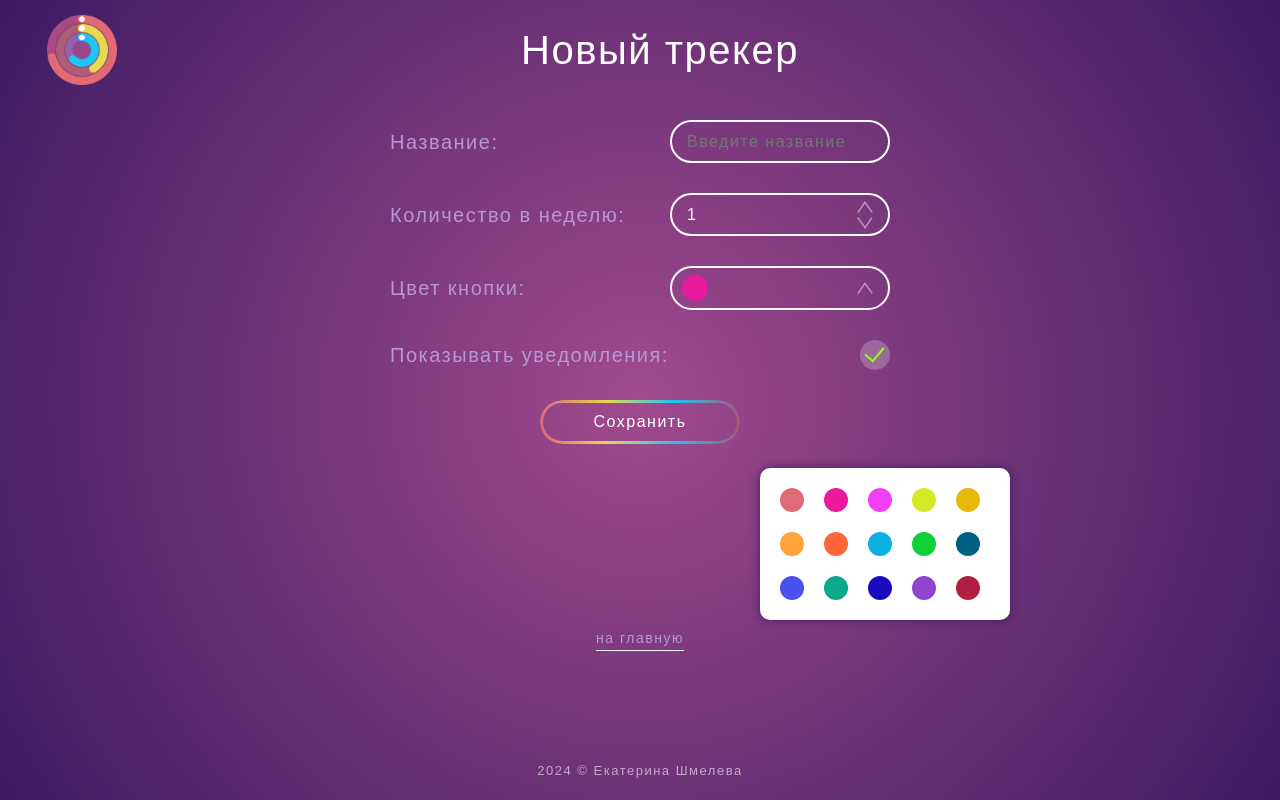
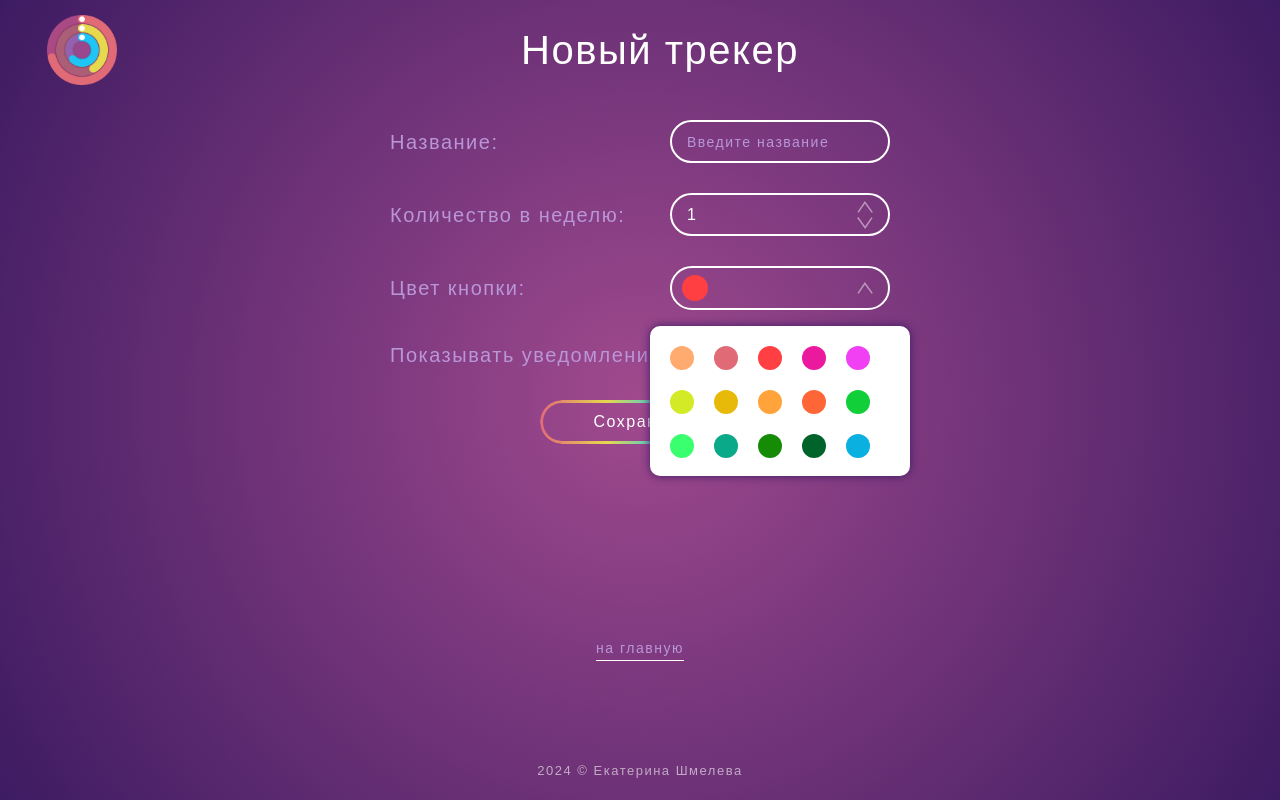
Before and after one commit to gutkati/react-tracker, a React (Vite) app: page /create in a window 1280 px wide. Both pictures are taken after a click on the element 865 px from the left and 288 px from the top of the page. Built offline with nearby package versions, Linux system fonts and the light colour scheme.

Commit message:
Оптимизация кода/модалка об успешном создании трекера

```diff
--- a/src/arrays/arrays.js
+++ b/src/arrays/arrays.js
@@ -30,18 +30,23 @@ export const arrMonths = ['янв', 'февр', 'март', 'апр', 'май',
 export let arrDays = ['вс', 'пн', 'вт', 'ср', 'чт', 'пт', 'сб'];
 
 export const colors = [
+    '#FFAB70',
     '#E16A77',
+    '#FF3F42',
     '#EB199E',
     '#F13FF4',
     '#D3EA26',
     '#E7BA09',
     '#FFA33A',
     '#FF6637',
+    '#10CF39',
+    '#3AFF6F',
+    '#09A989',
+    '#168C06',
+    '#00642A',
     '#0AB0E0',
-    '#10CF39',
     '#005F82',
     '#4851EE',
-    '#09A989',
     '#180CBE',
     '#9045D1',
     '#B21E3F',
--- a/src/components/btnTracker/BtnTracker.module.css
+++ b/src/components/btnTracker/BtnTracker.module.css
@@ -198,6 +198,4 @@
     position: absolute;
     left: 100%;
     top: 60%;
-    text-align: center;
-    padding: 5px;
 }
--- a/src/components/inpytStyle/InputStyle.module.css
+++ b/src/components/inpytStyle/InputStyle.module.css
@@ -8,6 +8,11 @@
     font-size: 16px;
     line-height: 25px;
     transition: border 0.2s;
+}
+
+.input::placeholder {
+    color: #B996D7;
+    font-size: 14px;
 }
 
 .size__small {
--- a/src/components/modalInfo/ModalInfo.module.css
+++ b/src/components/modalInfo/ModalInfo.module.css
@@ -1,11 +1,12 @@
 .modal {
-    max-width: 60px;
+    max-width: 80px;
     min-height: 20px;
     padding: 5px;
     box-sizing: border-box;
     border-radius: 10px;
     background-color: #956599;
     box-shadow: 0 0 4px rgba(0, 0, 0, .3);
+    text-align: center;
 }
 
 .modal__text {
--- /dev/null
+++ b/src/components/modalSuccessSave/ModalSuccessSave.module.css
@@ -0,0 +1,71 @@
+.container__save{
+    width: 300px;
+    min-height: 250px;
+    border-radius: 20px;
+    background-color: #ececec;
+    padding: 20px;
+    box-sizing: border-box;
+    z-index: 2;
+    display: flex;
+    flex-direction: column;
+    align-items: center;
+    box-shadow: 0 0 8px #393939;
+    position: fixed;
+    top: 50%;
+    left: 50%;
+    transform: translate(-50%, -50%) scale(1);
+    opacity: 1;
+}
+
+.title {
+    font-size: 20px;
+    color: #393939;
+    text-align: center;
+}
+
+.box__img {
+    width: 100%;
+    height: 200px;
+    display: flex;
+    flex-direction: row;
+    justify-content: center;
+}
+
+.img {
+    width: 150px;
+    background-image: url("../../images/save2.png");
+    background-position: center;
+    background-repeat: no-repeat;
+    background-size: 150px;
+}
+
+.show {
+    width: 300px;
+    min-height: 250px;
+    padding: 20px;
+    border-radius: 20px;
+    background-color: #ececec;
+    position: fixed;
+    top: 50%;
+    left: 50%;
+    transform: translate(-50%, -50%) scale(0);
+    transition: transform 0.8s ease, opacity 0.8s ease;
+    opacity: 0;
+    z-index: 999;
+}
+
+.overlay {
+    position: fixed;
+    top: 0;
+    left: 0;
+    width: 100%;
+    height: 100%;
+    background-color: rgba(0, 0, 0, 0.5);
+    opacity: 0;
+    transition: opacity 0.3s ease;
+    z-index: 999;
+}
+
+.overlay.show {
+    opacity: 1;
+}
--- /dev/null
+++ b/src/components/modalSuccessSave/modalSuccessSave.jsx
@@ -0,0 +1,15 @@
+import React from 'react';
+import styles from './ModalSuccessSave.module.css'
+const ModalSuccessSave = ({showModal}) => {
+    return (
+        <div className={showModal ? styles.container__save : styles.show}>
+            <h3 className={styles.title}>Трекер создан</h3>
+            <div className={styles.box__img}>
+                <div className={styles.img}/>
+            </div>
+
+        </div>
+    );
+};
+
+export default ModalSuccessSave;
--- a/src/parts/trackers/createTracker/createTracker.jsx
+++ b/src/parts/trackers/createTracker/createTracker.jsx
@@ -7,25 +7,34 @@ import Checkbox from "../../../components/checkbox/checkbox";
 import Footer from "../../../components/footer/footer";
 import ButtonUnderline from "../../../components/buttonUnderline/buttonUnderline";
 import {colors} from "../../../arrays/arrays";
-import {NavLink} from "react-router-dom";
+import {NavLink, useNavigate} from "react-router-dom";
 import {useDispatch, useSelector} from "react-redux";
 import {selectAllTrackers, trackerAdded} from "../trackersSlice";
 import stylesEdit from "../editTrcaker/EditTracker.module.css";
+import ModalInfo from "../../../components/modalInfo/modalInfo";
+import ModalSuccessSave from "../../../components/modalSuccessSave/modalSuccessSave";
 
 
 const CreateTracker = () => {
     const dispatch = useDispatch()
     const trackers = useSelector(selectAllTrackers)
+    const navigate = useNavigate()
 
     const currentDate = new Date()
     let day = currentDate.getDay()
 
+
     // массив с цветами
-    const selectedColors = trackers.map(tracker => tracker.color)
+
     // отфильтровать не выбранные цвета
-    const filteredColors = colors.filter(color => !selectedColors.includes(color))
 
     // выбрать рандомный цвет
+
+    const [showColor, setShowColor] = useState([null])
+
+    console.log('@@@', showColor)
+    //const selectedColors = showTracker.map(tracker => tracker.color)
+    const filteredColors = colors.filter(color => !showColor.includes(color))
     const randomColor = getRandomColor(filteredColors)
 
     const [isModalOpen, setIsModalOpen] = useState(false)
@@ -40,7 +49,8 @@ const CreateTracker = () => {
     const [errorQuantity, setErrorQuantity] = useState('')
     const [errorColor, setErrorColor] = useState('')
 
-    const [showTracker, setShowTracker] = useState([null])
+    const [showModalSave, setShowModalSave] = useState(false)
+
 
     const onNameChange = (e) => {
         setName(e.target.value)
@@ -73,11 +83,11 @@ const CreateTracker = () => {
         } else if (!num.test(quantity)) {
             setErrorQuantity('Введите положительное число')
             return false
-        } else if (Number(quantity) > 0) {
+        } else if (Number(quantity) > 0 && Number(quantity) < 8) {
             setErrorQuantity('')
             return true
         } else {
-            setErrorQuantity('Введите положительное число');
+            setErrorQuantity('Введите число от 1 до 7');
             return false;
         }
 
@@ -136,12 +146,24 @@ const CreateTracker = () => {
 
     function saveDataTracker() {
 
-        if (name && quantity > 0) {
+        if (name && (quantity > 0 && quantity < 8)) {
             dispatch(trackerAdded(name, quantity, color, message, checked))
             setName('')
             setQuantity('1')
-            // setShowTracker([showTracker.push(color)])
-            //navigate(`/editTracker/${trackerId}`)
+            setColor(randomColor)
+            //setShowTracker([showTracker.push(color)])
+            // navigate('/')
+
+            setShowModalSave(true);
+
+            // Установить таймер на 2 секунды для скрытия
+            const timer = setTimeout(() => {
+                setShowModalSave(false);
+            }, 2000);
+
+            // Очистить таймер при размонтировании
+            return () => clearTimeout(timer);
+
 
         } else {
             validateName(name)
@@ -154,10 +176,10 @@ const CreateTracker = () => {
     }
 
     function getRandomColor(colors) {
-    if (colors.length === 0) return '#939393'; // Если массив пуст, возвращаем цвет заглушку
-    const randomIndex = Math.floor(Math.random() * colors.length);
-    return colors[randomIndex];
-}
+        if (colors.length === 0) return '#939393'; // Если массив пуст, возвращаем цвет заглушку
+        const randomIndex = Math.floor(Math.random() * colors.length);
+        return colors[randomIndex];
+    }
 
     useEffect(() => {
         let arrTracker = []
@@ -165,16 +187,9 @@ const CreateTracker = () => {
             arrTracker.push(track.color)
 
         })
-        setShowTracker(arrTracker)
+        setShowColor(arrTracker)
 
     }, [trackers])
-
-
-
-
-
-    console.log('filter', filteredColors)
-
 
     return (
         <div className={styles.edit__tracker} onClick={closeModalColor}>
@@ -240,6 +255,29 @@ const CreateTracker = () => {
 
                         </div>
                         {/*<label className={styles.label}>{errorColor}</label>*/}
+
+                        {
+                            isModalOpen ?
+                                <div className={stylesEdit.modal__colors} onClick={(e) => stopPropagation(e)}>
+                                    <div className={stylesEdit.box__scroll}>
+                                        <div className={stylesEdit.list__colors}>
+                                            {colors.map((color, index) => (
+                                                <div
+                                                    key={index}
+                                                    className={stylesEdit.circle__color}
+                                                    style={{
+                                                        backgroundColor: color,
+                                                        cursor: showColor.includes(color) ? 'not-allowed' : 'pointer', // Делаем кнопку недоступной
+                                                    }}
+                                                    onClick={() => handleColorSelect(color)}
+                                                />
+                                            ))}
+                                        </div>
+                                    </div>
+
+                                </div>
+                                : ''
+                        }
                     </div>
 
                 </div>
@@ -267,34 +305,13 @@ const CreateTracker = () => {
                     <ButtonUnderline text='на главную'/>
                 </NavLink>
             </div>
-            {
-                isModalOpen ?
-                    <div className={styles.modal__colors} onClick={(e) => stopPropagation(e)}>
-                        <div className={styles.list__colors}>
-                            {colors.map((color, index) => (
 
-                                <div
-                                    key={index}
-                                    className={styles.circle__color}
-                                    style={
-                                        {
-                                            backgroundColor: color,
-                                            // opacity: selectedColors.includes(color) ? 0.3 : 1, // Если цвет выбран, уменьшаем прозрачность
-                                            cursor: selectedColors.includes(color) ? 'not-allowed' : 'pointer', // Делаем кнопку недоступной
-                                        }}
-                                    onClick={() => handleColorSelect(color)}
-                                />
-                            ))}
-                        </div>
-                    </div>
-                    : ''
-            }
 
             <div className={styles.save__tracker}>
                 {
-                    showTracker.length
+                    showColor.length
                         ?
-                        showTracker.map((color, index) => (
+                        showColor.map((color, index) => (
                             <div
                                 key={index}
                                 className={styles.show__color}
@@ -305,6 +322,7 @@ const CreateTracker = () => {
                         ''
                 }
             </div>
+            <ModalSuccessSave showModal={showModalSave}/>
             <Footer/>
         </div>
     );
--- a/src/parts/trackers/editTrcaker/EditTracker.module.css
+++ b/src/parts/trackers/editTrcaker/EditTracker.module.css
@@ -6,6 +6,7 @@
     align-items: center;
     padding-bottom: 10px;
     box-sizing: border-box;
+    position: relative;
 }
 
 .header {
@@ -47,6 +48,7 @@
     justify-content: space-between;
     align-items: center;
     margin-bottom: 30px;
+    position: relative;
 }
 
 .title__input {
@@ -187,23 +189,33 @@
 }
 
 .modal__colors {
-    width: 250px;
-    min-height: 150px;
+    width: 260px;
+    max-height: 150px;
     background-color: #fff;
     border-radius: 10px;
     box-shadow: 0 0 10px #3D1B62;
     padding: 10px;
     box-sizing: border-box;
     position: absolute;
-    bottom: 180px;
-    right: 270px;
+    top: 60px;
+    left: 260px;
     z-index: 2;
+
+}
+
+.box__scroll {
+    width: 100%;
+    max-height: 130px;
+    overflow: auto;
+    box-sizing: border-box;
 }
 
 .list__colors {
+    height: 100%;
     display: flex;
     flex-direction: row;
     flex-wrap: wrap;
+
 }
 
 .circle__color {
@@ -215,10 +227,12 @@
 }
 
 .save__tracker {
+    width: 90%;
     display: flex;
     flex-direction: row;
     justify-content: center;
-    margin: 10px 0 20px;
+    margin: 20px 0 0;
+     flex-wrap: wrap;
 }
 
 .show__color {
```
Also changed, not shown: src/parts/trackers/editTrcaker/editTracker.jsx (+24 -37 lines), src/images/save.png (added), src/images/save2.png (added).
